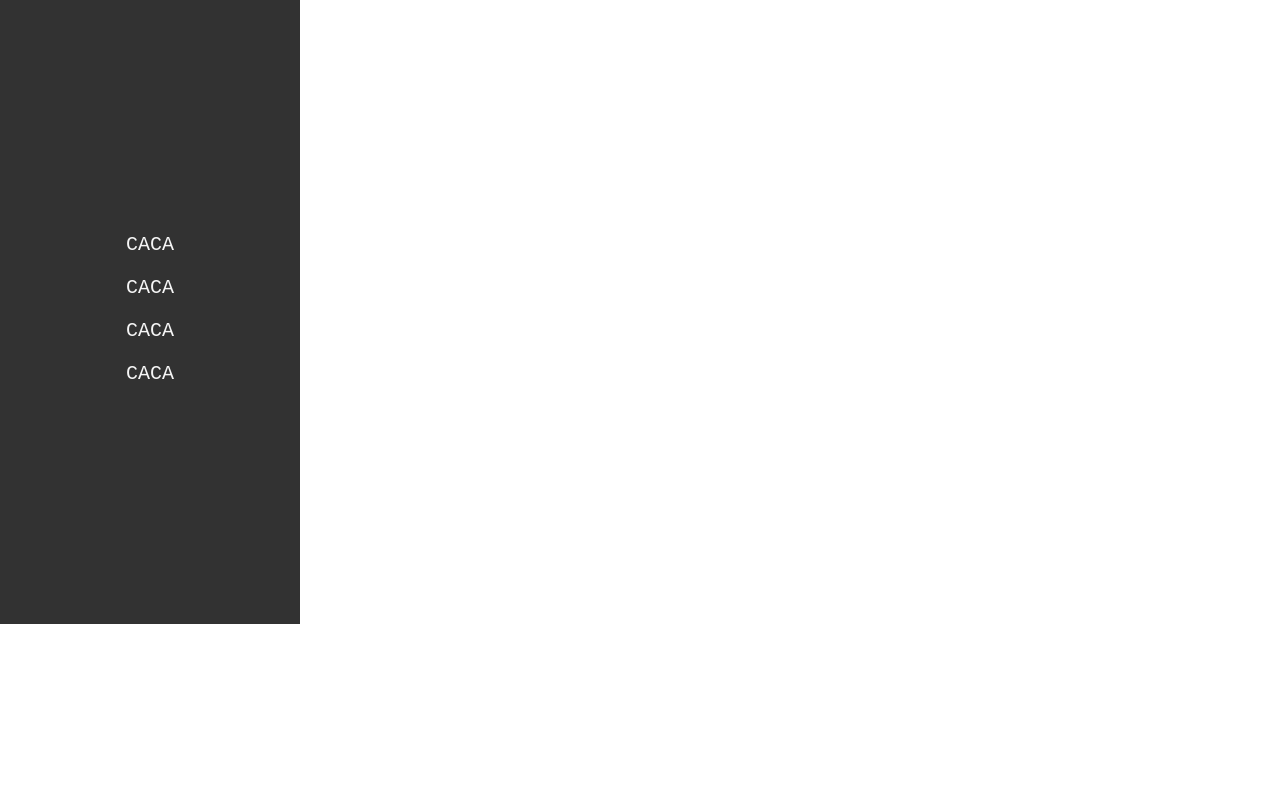
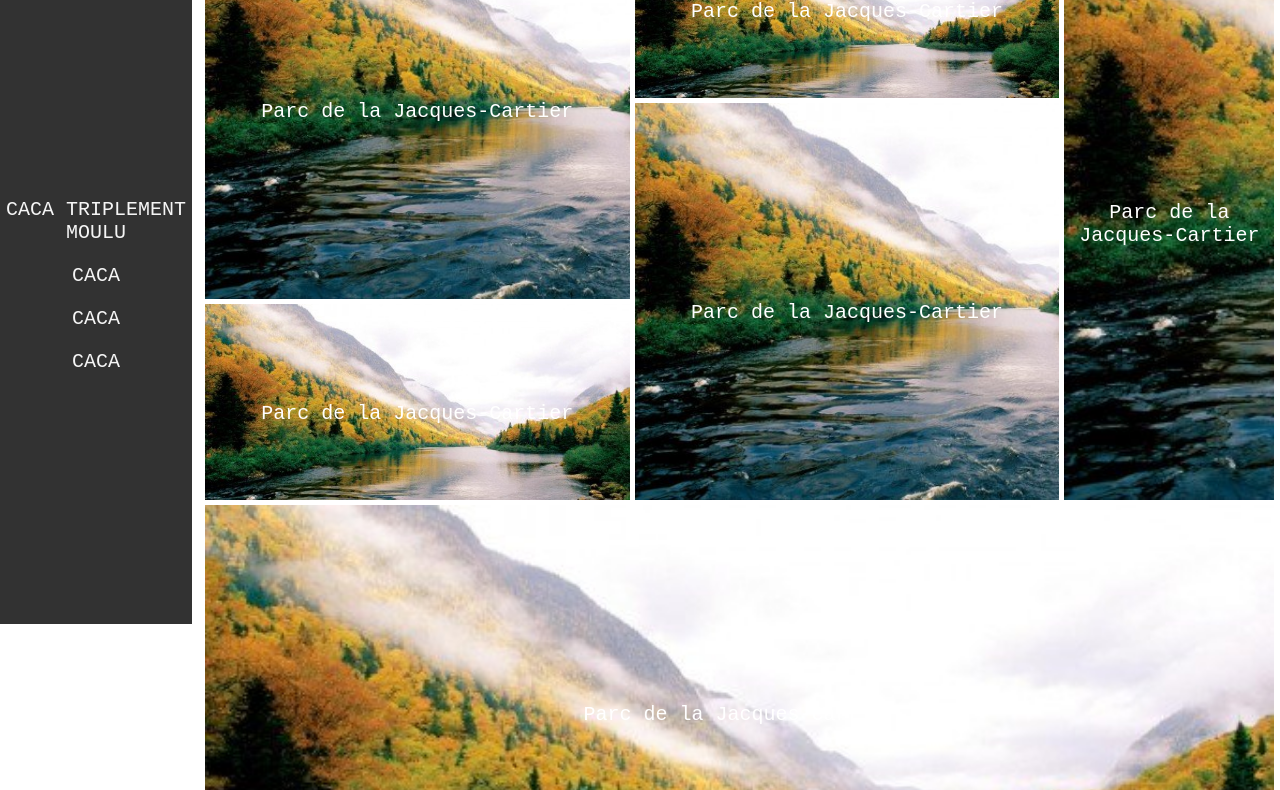
Before and after one commit to renaud90/WebInterfacesTP3, a plain HTML site: page index.html in a window 1280 px wide. Shown: the part 176-966 px from the top of the page. Before the commit the page ends 800 px from the top, so only its background shows below. Drawn offline with Linux system fonts and the light colour scheme.

Commit message:
home page v1

```diff
--- /dev/null
+++ b/assets/css/main-page-content.css
@@ -0,0 +1,98 @@
+/*Style du contenant pour l'affichage du contenu de la page d'acceuil*/
+.grid-wrapper{
+    display:grid;
+    grid-gap:5px;
+}
+
+.content-photo:hover{
+    opacity: 0.8;
+    transition: backgound-size 5s;
+}
+
+.content-photo:hover > div {
+    font-size: 1.1em;
+    transition: font-size 5s;
+    color:olive;
+    font-weight: bold;
+}
+
+.grid-wrapper > div {
+    background-size:cover;
+}
+
+.content-photo-title{
+    color:white;
+    width: 100%;
+    top: 50%;
+    text-align: center;
+    position:absolute;
+}
+
+.content-photo{
+    position:relative;
+}
+
+
+
+
+@media screen and (max-width:599px){
+
+}
+
+@media screen and (min-width:600px) and (max-width:900px){
+    .content{
+        margin-top: 100px;
+    }
+}
+
+@media screen and (min-width:901px){
+    .content{
+
+        width:82%;
+        margin-left:15%;
+        padding:1%;
+    }
+
+    .grid-wrapper{
+        height: 1000px;
+        grid-template-columns: 20% 20% 20% 20% 20%;
+    }
+
+    #content-title{
+        grid-column: 1 / span 5;
+        font-size: 2em;
+        margin: 10px 0px;
+    }
+    #content-photo-1{
+        grid-column: 1 / span 2;
+        grid-row: 1 / 3;
+        background-image: url("../images/content-photo-1.jpg");
+
+
+    }
+    #content-photo-2{
+        grid-column: 3 / span 2;
+        grid-row: 1 / 2;
+        background-image: url("../images/content-photo-1.jpg");
+    }
+    #content-photo-3{
+        grid-column: 3 / span 2;
+        grid-row: 2 / 4;
+        background-image: url("../images/content-photo-1.jpg");
+    }
+    #content-photo-4{
+        grid-column: 1 / span 2;
+        grid-row: 3 / 4;
+        background-image: url("../images/content-photo-1.jpg");
+    }
+    #content-photo-5{
+        grid-column: 1 / span 5;
+        grid-row: 4 / 6;
+        background-image: url("../images/content-photo-1.jpg");
+    }
+    #content-photo-6{
+        grid-column: 5 / span 1;
+        grid-row: 1 / 4;
+        background-image: url("../images/content-photo-1.jpg");
+    }
+}
--- a/assets/css/navbar.css
+++ b/assets/css/navbar.css
@@ -3,6 +3,7 @@ body{
     margin:0px;
     font-family: 'Courier New', Courier, monospace;
     font-size: 20px;
+    display: flex;
 }
 
 img{
@@ -10,12 +11,19 @@ img{
 }
 
 a{
+    display:inline-block;
+    margin:auto;
+    text-align: center;
     text-decoration: none;
     color:inherit;
 }
 
 .menu{
     color:whitesmoke;
+}
+
+.menu-item:hover{
+    font-weight: bold;
 }
 
 /*Navigation grand écran*/
@@ -31,8 +39,8 @@ a{
         bottom:0%;
         display:flex;
         flex-direction: column;
-        width:300px;
-        position: absolute;
+        width:15%;
+        position: fixed;
         left: 0px;
         top:0px;
     }
--- a/index.html
+++ b/index.html
@@ -6,6 +6,7 @@
     <meta http-equiv="X-UA-Compatible" content="ie=edge">
     <title>Parc Evasion</title>
     <link rel="stylesheet" href="./assets/css/navbar.css"/>
+    <link rel="stylesheet" href="assets/css/main-page-content.css"/>
 </head>
 
 
@@ -18,7 +19,7 @@
         </div>
         <div class="menu">
             <ul class="menu-list">
-                <li class="menu-item"><a href="">CACA</a></li>
+                <li class="menu-item"><a href="">CACA TRIPLEMENT MOULU</a></li>
                 <li class="menu-item"><a href="">CACA</a></li>
                 <li class="menu-item"><a href="">CACA</a></li>
                 <li class="menu-item"><a href="">CACA</a></li>
@@ -41,11 +42,23 @@
         </div>
         <div class="menu" id="dropdown-menu">
             <ul class="menu-list">
-                <li class="menu-item"><a href="">CACA</a></li>
+                <li class="menu-item"><a href="">CACA TRIPLEMENT MOULU</a></li>
                 <li class="menu-item"><a href="">CACA</a></li>
                 <li class="menu-item"><a href="">CACA</a></li>
                 <li class="menu-item"><a href="">CACA</a></li>
             </ul>
+        </div>
+    </div>
+
+    <div class="content">
+        <div id="content-title">Découvrez les magnifiques parcs du Québec</div>
+        <div class="grid-wrapper">
+            <div id="content-photo-1" class="content-photo"><div class="content-photo-title">Parc de la Jacques-Cartier</div></div>
+            <div id="content-photo-2" class="content-photo"><div class="content-photo-title">Parc de la Jacques-Cartier</div></div>
+            <div id="content-photo-3" class="content-photo"><div class="content-photo-title">Parc de la Jacques-Cartier</div></div>
+            <div id="content-photo-4" class="content-photo"><div class="content-photo-title">Parc de la Jacques-Cartier</div></div>
+            <div id="content-photo-5" class="content-photo"><div class="content-photo-title">Parc de la Jacques-Cartier</div></div>
+            <div id="content-photo-6" class="content-photo"><div class="content-photo-title">Parc de la Jacques-Cartier</div></div>
         </div>
     </div>
 
```
Also changed, not shown: assets/images/content-photo-1.jpg (added).
